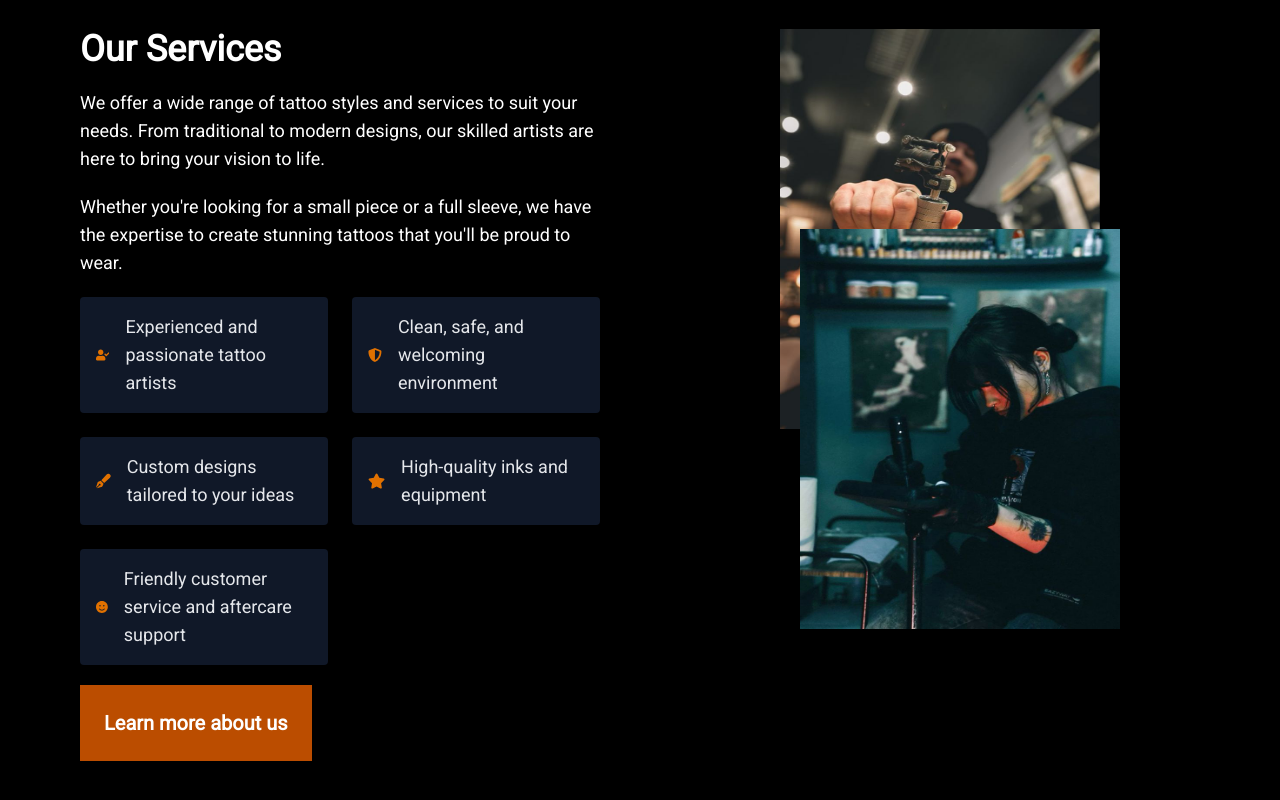
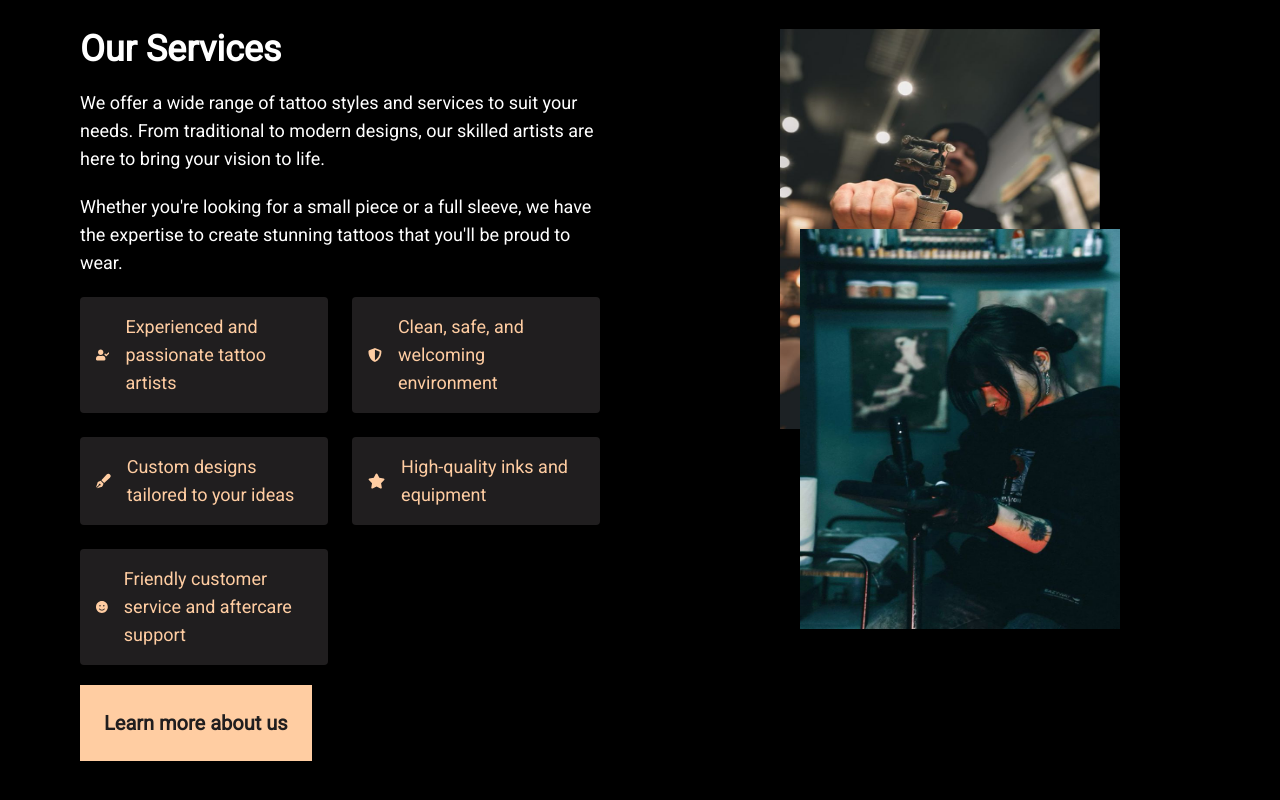
Before and after one commit to Pashiii/tattoo-booking, a React (Vite) app: page / in a window 1280 px wide. Shown: the part 906-1706 px from the top of the page. Built offline with nearby package versions, Linux system fonts and the light colour scheme.

Commit message:
Add and update change colors

```diff
--- a/src/componenst/Nav.tsx
+++ b/src/componenst/Nav.tsx
@@ -36,7 +36,7 @@ const Nav = () => {
               </li>
             ))}
           </ul>
-          <button className="bg-amber-600 p-3 font-bold hover:bg-amber-700 transition-colors duration-300">
+          <button className="bg-[#ffcda2] text-secondary p-3 font-bold hover:bg-amber-700 hover:text-primary transition-colors duration-300">
             Book now
           </button>
           <div className="flex items-center justify-center gap-3 text-3xl ml-5 ">
--- a/src/index.css
+++ b/src/index.css
@@ -3,6 +3,10 @@
 
 @theme{
     --font-roboto: "Roboto", sans-serif;
+    --color-background: #000000;
+    --color-secondary: #201E1F;
+    --color-primary: #f0f0f0;
+    --color-secondary-bg: #ffcda2;
 }
 
 .container {
--- a/src/pages/Home.tsx
+++ b/src/pages/Home.tsx
@@ -60,38 +60,38 @@ const Home = () => {
               </p>
             </div>
             <div className="grid grid-cols-1 md:grid-cols-2 gap-6 max-w-2xl w-full">
-              <div className="flex items-center space-x-4 bg-gray-900 p-4 rounded">
-                <FaUserCheck className="text-amber-600 text-2xl" />
-                <span className="text-lg text-gray-200">
+              <div className="flex items-center space-x-4 bg-secondary p-4 rounded">
+                <FaUserCheck className="text-secondary-bg text-2xl" />
+                <span className="text-lg text-secondary-bg">
                   Experienced and passionate tattoo artists
                 </span>
               </div>
-              <div className="flex items-center space-x-4 bg-gray-900 p-4 rounded">
-                <FaShieldAlt className="text-amber-600 text-2xl" />
-                <span className="text-lg text-gray-200">
+              <div className="flex items-center space-x-4 bg-secondary p-4 rounded">
+                <FaShieldAlt className="text-secondary-bg text-2xl" />
+                <span className="text-lg text-secondary-bg">
                   Clean, safe, and welcoming environment
                 </span>
               </div>
-              <div className="flex items-center space-x-4 bg-gray-900 p-4 rounded">
-                <FaPenFancy className="text-amber-600 text-2xl" />
-                <span className="text-lg text-gray-200">
+              <div className="flex items-center space-x-4 bg-secondary p-4 rounded">
+                <FaPenFancy className="text-secondary-bg text-2xl" />
+                <span className="text-lg text-secondary-bg">
                   Custom designs tailored to your ideas
                 </span>
               </div>
-              <div className="flex items-center space-x-4 bg-gray-900 p-4 rounded">
-                <FaStar className="text-amber-600 text-2xl" />
-                <span className="text-lg text-gray-200">
+              <div className="flex items-center space-x-4 bg-secondary p-4 rounded">
+                <FaStar className="text-secondary-bg text-2xl" />
+                <span className="text-lg text-secondary-bg">
                   High-quality inks and equipment
                 </span>
               </div>
-              <div className="flex items-center space-x-4 bg-gray-900 p-4 rounded">
-                <FaSmile className="text-amber-600 text-2xl" />
-                <span className="text-lg text-gray-200">
+              <div className="flex items-center space-x-4 bg-[#201E1F] p-4 rounded">
+                <FaSmile className="text-secondary-bg text-2xl" />
+                <span className="text-lg text-secondary-bg">
                   Friendly customer service and aftercare support
                 </span>
               </div>
             </div>
-            <button className="text-white bg-amber-700 p-6 font-semibold text-xl hover:bg-amber-800 hover:p-7 transition-all  duration-300">
+            <button className="text-secondary bg-secondary-bg p-6 font-semibold text-xl hover:bg-amber-700 hover:text-primary hover:p-7 transition-all  duration-300">
               Learn more about us
             </button>
           </div>
```
